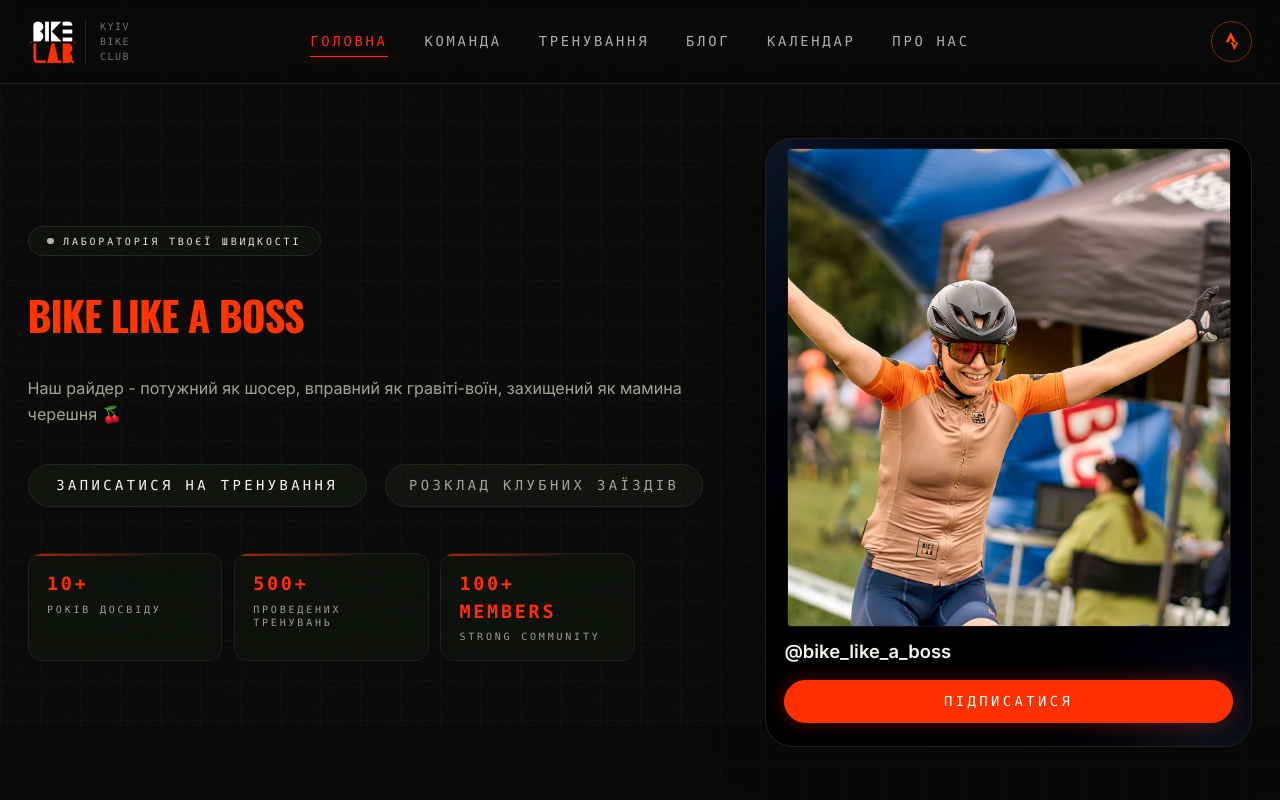
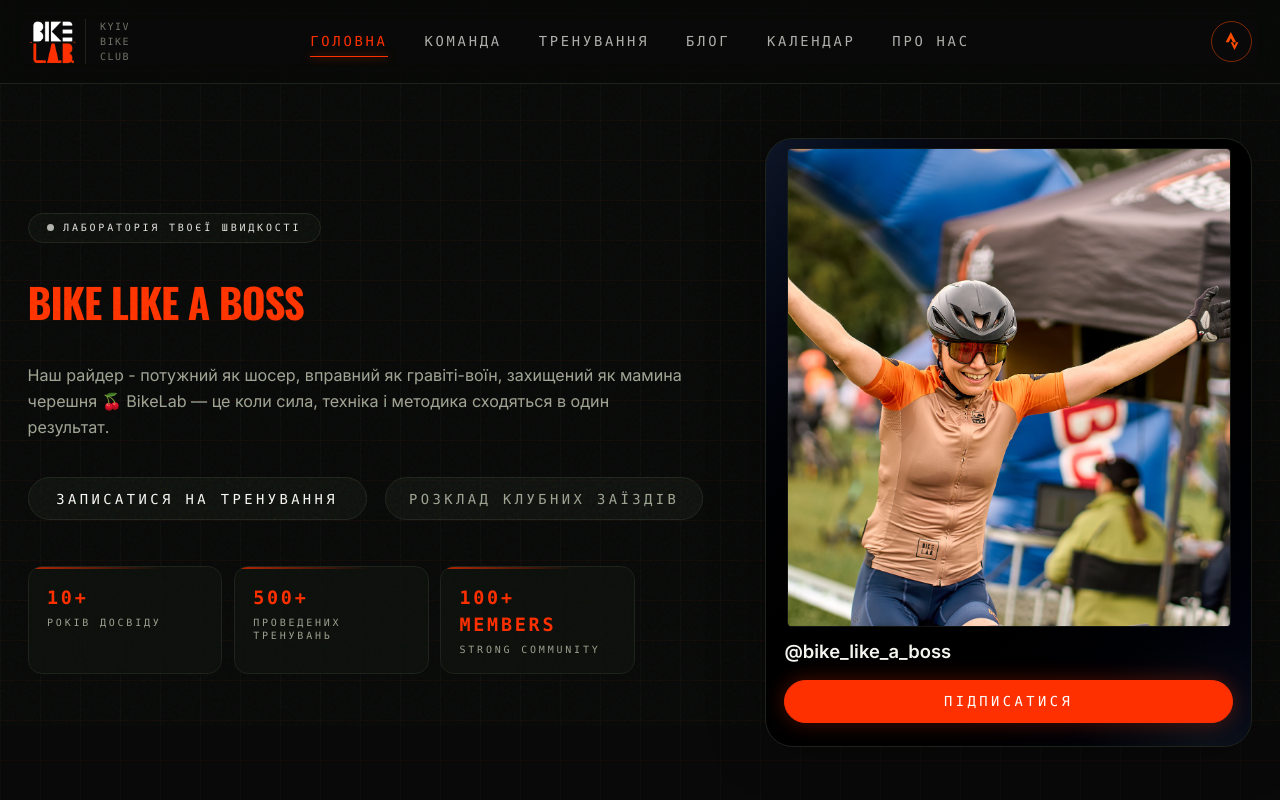
Before and after one commit to VasileAdicto/bikelab-site, a Next.js app: page / in a window 1280 px wide. Shown: the top 800 px of the page. Built offline with nearby package versions, Linux system fonts and the light colour scheme.

Commit message:
Update hero description on home page to enhance clarity and convey BikeLab's mission

```diff
--- a/src/app/page.tsx
+++ b/src/app/page.tsx
@@ -67,7 +67,7 @@ export default function Home() {
             transition={{ duration: 0.5, delay: 0.15 }}
           >
             {(texts["hero.description"] as string) ??
-              "Наш райдер - потужний як шосер, вправний як гравіті-воїн, захищений як мамина черешня 🍒"}
+              "Наш райдер - потужний як шосер, вправний як гравіті-воїн, захищений як мамина черешня 🍒 BikeLab — це коли сила, техніка і методика сходяться в один результат."}
           </motion.p>
 
           <motion.div
--- a/src/lib/content.ts
+++ b/src/lib/content.ts
@@ -18,7 +18,7 @@ const defaultContent: SiteContent = {
     "hero.tagline": "Лабораторія твоєї швидкості",
     "hero.title": "BIKE LIKE A BOSS",
     "hero.description":
-      "Наш райдер - потужний як шосер, вправний як гравіті-воїн, захищений як мамина черешня 🍒",
+      "Наш райдер - потужний як шосер, вправний як гравіті-воїн, захищений як мамина черешня 🍒 BikeLab — це коли сила, техніка і методика сходяться в один результат.",
     "hero.cta1": "Записатися на тренування",
     "hero.cta2": "Розклад клубних заїздів",
     "stats.0.value": "10+",
```
